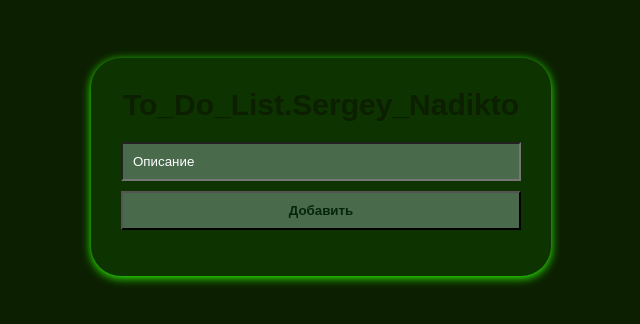
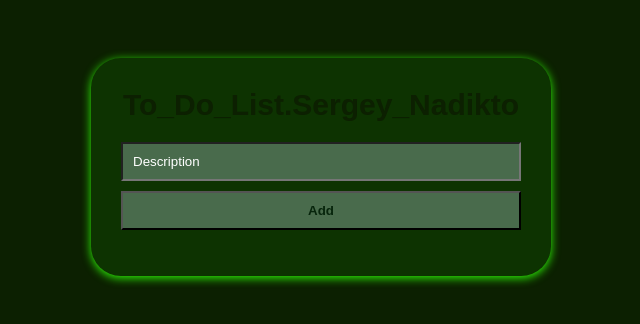
Before and after one commit to nds-home/to_do_list_app, a plain HTML site: page index.html in a window 1280 px wide. Shown: the full height of the page, 319-959 px from the left. Drawn offline with Linux system fonts and the light colour scheme.

Commit message:
changed nothing

```diff
--- a/index.html
+++ b/index.html
@@ -17,8 +17,8 @@
           <h1>To_Do_List.Sergey_Nadikto</h1>
         </div>
         <div class="create_new_todo">
-          <input type="text" class="message" placeholder="Описание" />
-          <button class="add">Добавить</button>
+          <input type="text" class="message" placeholder="Description" />
+          <button class="add">Add</button>
         </div>
 
         <div class="wrapper">
```
